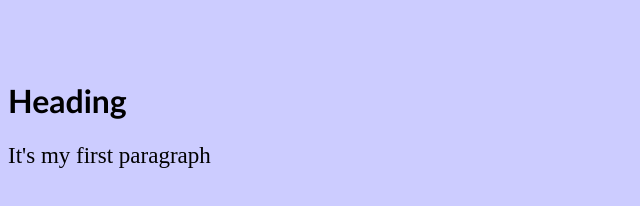
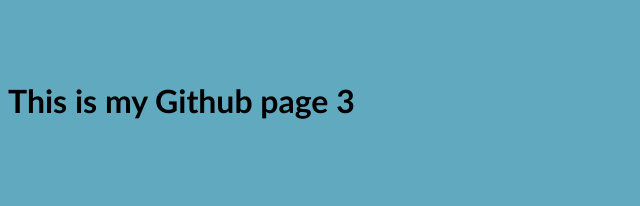
Before and after one commit to karitmichalski/newProject, a plain HTML site: page index.html in a window 1280 px wide. Shown: the whole page, without its empty margins (0-640 px from the left). Drawn offline with Linux system fonts and the light colour scheme.

Commit message:
Change html and css files

```diff
--- a/index.css
+++ b/index.css
@@ -1,13 +1,8 @@
 body {
-    background-color: #ccccff;
+    background-color: #60a9bf;
 }
 
 h1 {
     font-family: 'Trebuchet MS', 'Lucida Sans Unicode', 'Lucida Grande', 'Lucida Sans', Arial, sans-serif;
-    text-align: left;
     padding-top: 60px;
 }
-
-p {
- font-size: 23px;
-}
--- a/index.html
+++ b/index.html
@@ -7,7 +7,6 @@
     <link rel="stylesheet" href="index.css">
 </head>
 <body>
-    <h1>Heading</h1>
-    <p>It's my first paragraph</p>
+    <h1>This is my Github page 3</h1>
 </body>
 </html>
```
